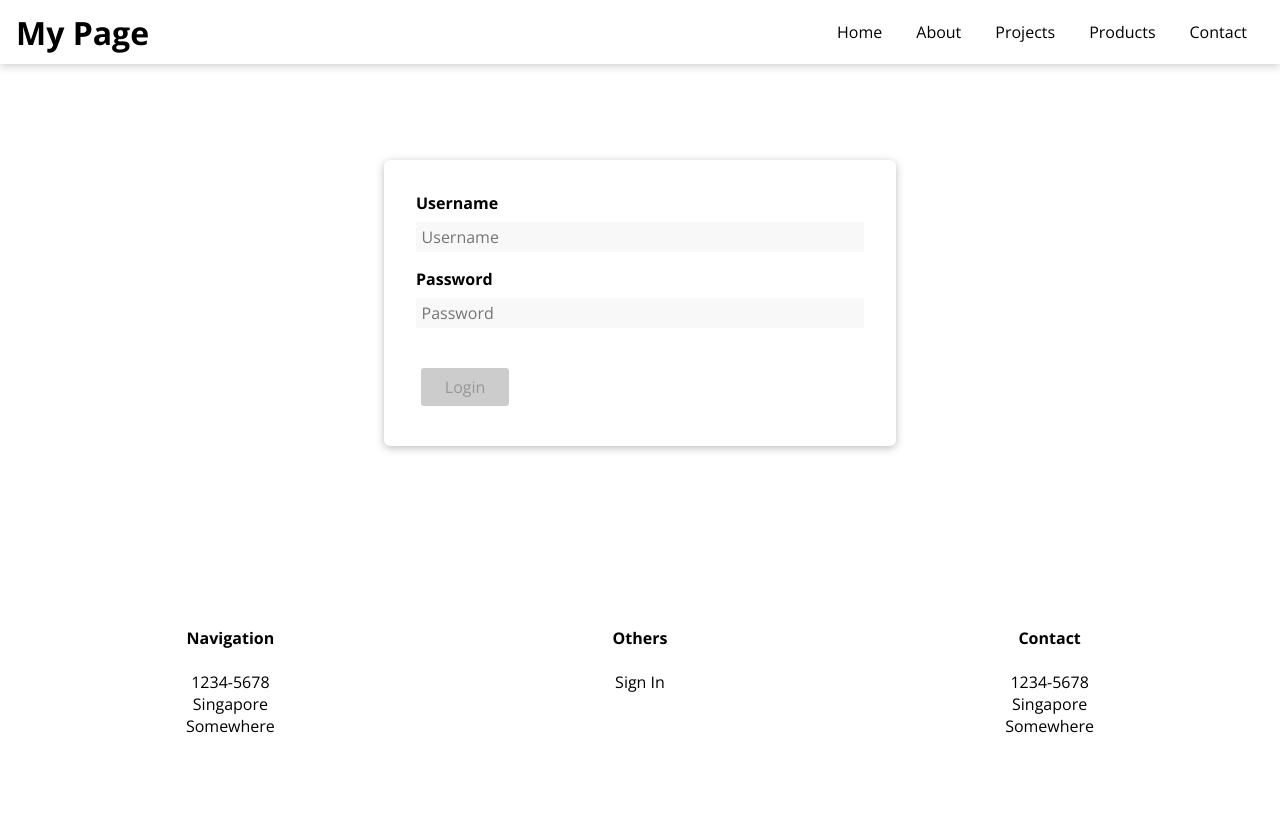
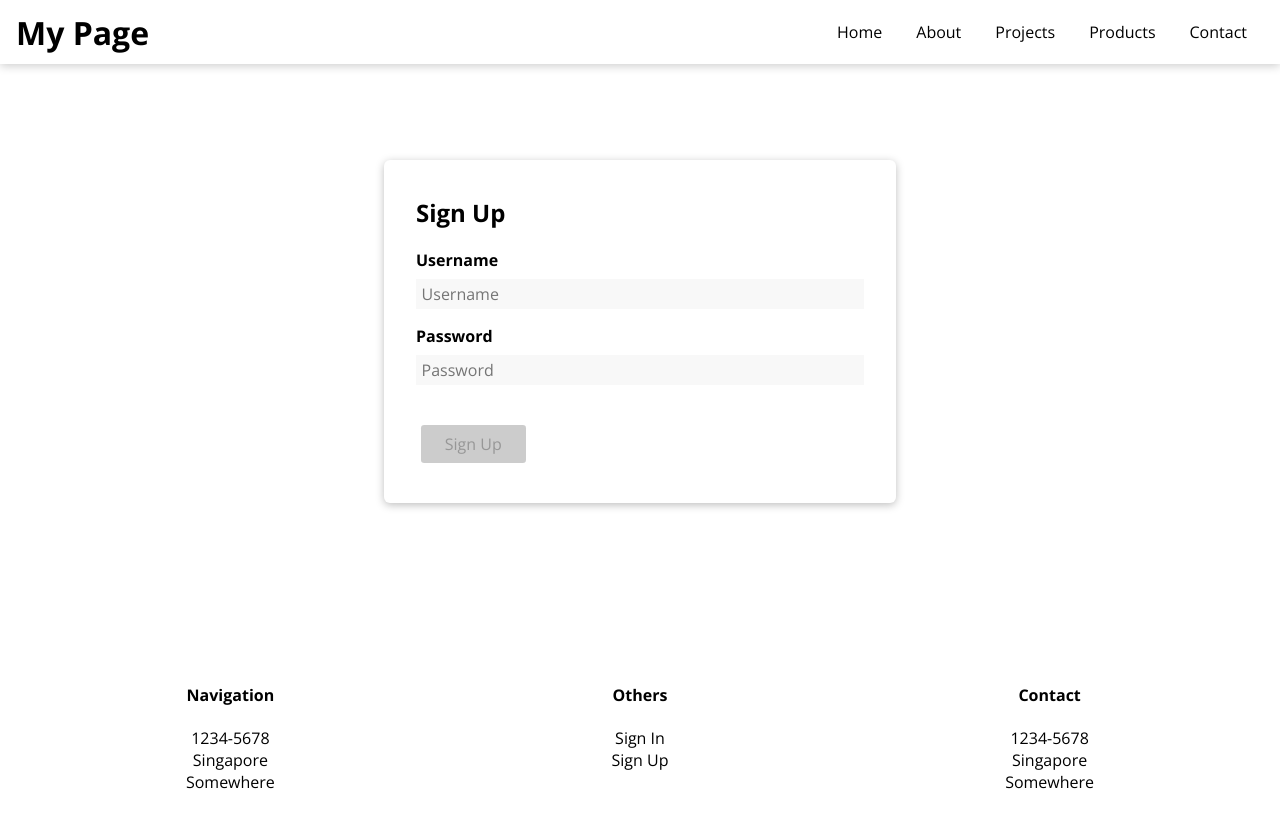
Before and after one commit to fangpinsern/pinsandneedles-frontend, a React (Create React App) app: page /signup in a window 1280 px wide. Shown: the top 828 px of the page. Before the commit the page ends 800 px from the top, so only its background shows below. Built offline with nearby package versions, Linux system fonts and the light colour scheme.

Commit message:
Added a signup page

```diff
--- a/src/App.js
+++ b/src/App.js
@@ -191,7 +191,7 @@ function App() {
           <LoginPage />
         </Route>
         <Route path="/signup" exact>
-          <LoginPage />
+          <SignUpPage />
         </Route>
         <Route path="/projects/newinput" exact>
           <LoginPage />
--- a/src/login/pages/LoginPage.js
+++ b/src/login/pages/LoginPage.js
@@ -69,6 +69,7 @@ function LoginPage() {
       {!isLoading && (
         <div className="loginForm">
           <Card className="loginCard">
+            <h2>Login</h2>
             <form onSubmit={formSubmitHandler}>
               <Input
                 id="username"
--- a/src/login/pages/SignUpPage.css
+++ b/src/login/pages/SignUpPage.css
@@ -0,0 +1,8 @@
+.signUpForm {
+  margin: 10rem 30%;
+}
+
+.signUpCard {
+  width: 100%;
+  padding: 1rem 2rem;
+}
--- a/src/login/pages/SignUpPage.js
+++ b/src/login/pages/SignUpPage.js
@@ -1,9 +1,108 @@
-import React from "react";
+import React, { useState, useContext } from "react";
 
 import "./SignUpPage.css";
+import { useForm } from "../../shared/hooks/form-hooks";
+import { AuthContext } from "../../shared/context/auth-context";
+import ErrorModal from "../../shared/modals/ErrorModal";
+import LoadingSpinner from "../../shared/modals/LoadingSpinner";
+import Card from "../../shared/UIElements/Card";
+import Input from "../../shared/FormElements/Input";
+import { VALIDATOR_REQUIRE } from "../../shared/util/validators";
+import Button from "../../shared/FormElements/Button";
 
 function SignUpPage(props) {
-  return <h1>This is from the signup page</h1>;
+  const auth = useContext(AuthContext);
+  let signUpForm = {
+    username: {
+      value: "",
+      isValid: false,
+    },
+    password: {
+      value: "",
+      isValid: false,
+    },
+  };
+
+  const [formState, inputHandler] = useForm(signUpForm, false);
+  const [isLoading, setIsLoading] = useState(false);
+  const [error, setError] = useState();
+
+  const formSubmitHandler = async (event) => {
+    event.preventDefault();
+    setIsLoading(true);
+    try {
+      const res = await fetch(
+        process.env.REACT_APP_BACKEND_URL + "/api/users/signup",
+        {
+          method: "POST",
+          headers: {
+            "Content-Type": "application/json",
+          },
+          body: JSON.stringify({
+            username: formState.inputs.username.value,
+            password: formState.inputs.password.value,
+          }),
+        }
+      );
+      const resData = await res.json();
+      if (!res.ok) {
+        throw new Error(resData.msg);
+      }
+      setIsLoading(false);
+      auth.login(resData.userId, resData.token);
+      // console.log(resData.token);
+    } catch (err) {
+      setIsLoading(false);
+      setError(err.message);
+    }
+  };
+
+  const errorHandler = () => {
+    setError(null);
+  };
+
+  return (
+    <React.Fragment>
+      <ErrorModal error={error} onClear={errorHandler} />
+      {isLoading && <LoadingSpinner overlay />}
+      {!isLoading && (
+        <div className="signUpForm">
+          <Card className="signUpCard">
+            <h2>Sign Up</h2>
+            <form onSubmit={formSubmitHandler}>
+              <Input
+                id="username"
+                label="Username"
+                onInput={inputHandler}
+                validators={[VALIDATOR_REQUIRE()]}
+                element="input"
+                type="text"
+                placeholder="Username"
+                errorText="Please enter a username"
+                initialValue={formState.inputs.username.value}
+                initialValid={formState.inputs.username.isValid}
+              />
+              <Input
+                id="password"
+                label="Password"
+                onInput={inputHandler}
+                validators={[VALIDATOR_REQUIRE()]}
+                element="input"
+                type="password"
+                placeholder="Password"
+                errorText="Please enter a password"
+                initialValue={formState.inputs.password.value}
+                initialValid={formState.inputs.password.isValid}
+              />
+              <Button type="submit" disabled={!formState.isValid}>
+                Sign Up
+              </Button>
+            </form>
+          </Card>
+        </div>
+      )}
+    </React.Fragment>
+  );
 }
 
 export default SignUpPage;
--- a/src/shared/Footer/Footer.js
+++ b/src/shared/Footer/Footer.js
@@ -22,9 +22,16 @@ function Footer(props) {
       <div className="footerMainCenter">
         <h4>Others</h4>
         <ul>
-          <li>
-            <NavLink to="/login">Sign In</NavLink>
-          </li>
+          {!auth.isLoggedIn && (
+            <li>
+              <NavLink to="/login">Sign In</NavLink>
+            </li>
+          )}
+          {!auth.isLoggedIn && (
+            <li>
+              <NavLink to="/signup">Sign Up</NavLink>
+            </li>
+          )}
           {auth.isLoggedIn && (
             <li>
               <NavLink to="/updateinfo">Update Info</NavLink>
```
